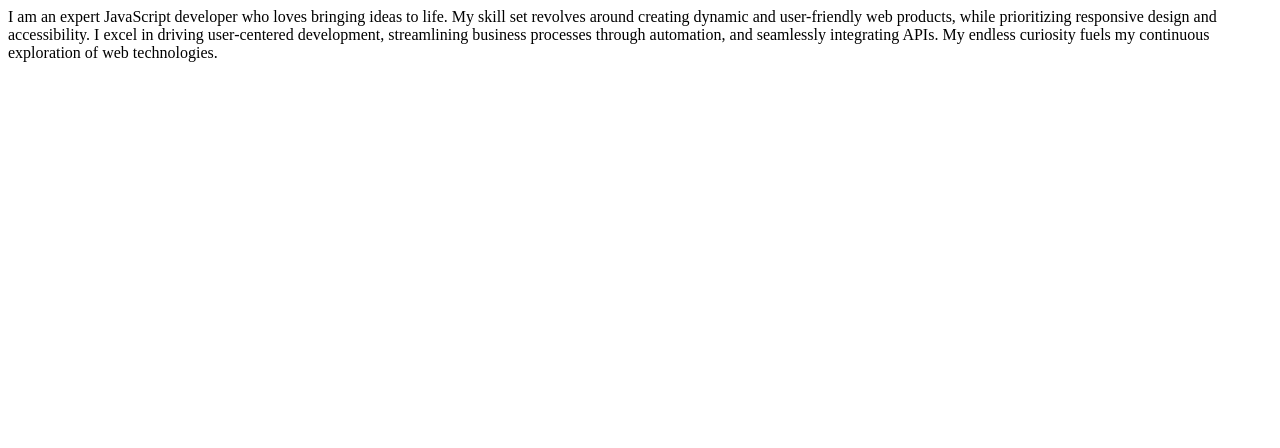
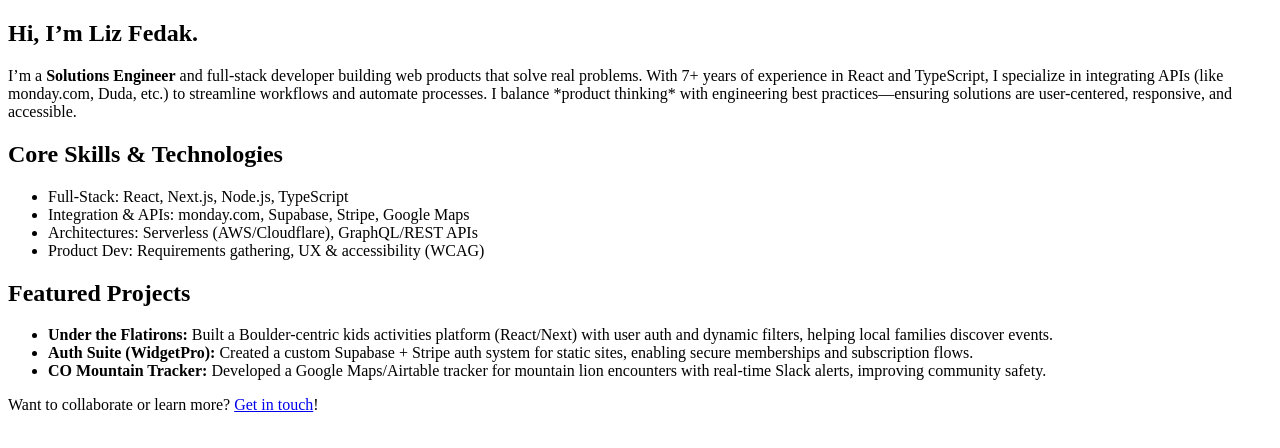
Before and after one commit to LizFedak/portfolio-nextjs, a Next.js app: page /about in a window 1280 px wide. Shown: the top 448 px of the page. Built offline with nearby package versions, Linux system fonts and the light colour scheme.

Commit message:
updated about page

```diff
--- a/pages/about.js
+++ b/pages/about.js
@@ -1,8 +1,41 @@
 import React from "react";
 
 
-export default function Page() {
-    return <div>
-        I am an expert JavaScript developer who loves bringing ideas to life. My skill set revolves around creating dynamic and user-friendly web products, while prioritizing responsive design and accessibility. I excel in driving user-centered development, streamlining business processes through automation, and seamlessly integrating APIs. My endless curiosity fuels my continuous exploration of web technologies.
-    </div>
+// About.js
+export default function About() {
+  return (
+    <main className="about-container">
+      <section className="intro">
+        <h1>Hi, I’m Liz Fedak<span className="dot">.</span></h1>
+        <p>
+          I’m a <strong>Solutions Engineer</strong> and full-stack developer building web products that solve real problems.
+          With 7+ years of experience in React and TypeScript, I specialize in integrating APIs (like monday.com, Duda, etc.) to streamline workflows and automate processes.
+          I balance *product thinking* with engineering best practices—ensuring solutions are user-centered, responsive, and accessible.
+        </p>
+      </section>
+
+      <section className="skills">
+        <h2>Core Skills & Technologies</h2>
+        <ul>
+          <li>Full-Stack: React, Next.js, Node.js, TypeScript</li>
+          <li>Integration & APIs: monday.com, Supabase, Stripe, Google Maps</li>
+          <li>Architectures: Serverless (AWS/Cloudflare), GraphQL/REST APIs</li>
+          <li>Product Dev: Requirements gathering, UX & accessibility (WCAG)</li>
+        </ul>
+      </section>
+
+      <section className="projects">
+        <h2>Featured Projects</h2>
+        <ul>
+          <li><strong>Under the Flatirons:</strong> Built a Boulder-centric kids activities platform (React/Next) with user auth and dynamic filters, helping local families discover events.</li>
+          <li><strong>Auth Suite (WidgetPro):</strong> Created a custom Supabase + Stripe auth system for static sites, enabling secure memberships and subscription flows.</li>
+          <li><strong>CO Mountain Tracker:</strong> Developed a Google Maps/Airtable tracker for mountain lion encounters with real-time Slack alerts, improving community safety.</li>
+        </ul>
+      </section>
+
+      <section className="contact-cta">
+        <p>Want to collaborate or learn more? <a href="mailto:liz@fedak.com">Get in touch</a>!</p>
+      </section>
+    </main>
+  );
 }
--- a/src/app/components/LatestWork.js
+++ b/src/app/components/LatestWork.js
@@ -32,7 +32,9 @@ export default function LatestProject({
     "Next.js",
     "Astro",
     "Supabase",
-    "Airtable",
+    "Airtable API",
+    "Airtable Scripts",
+    "Google Maps API",
     "Cloudflare Workers",
     "Vercel",
   ],
--- a/src/app/page.js
+++ b/src/app/page.js
@@ -23,6 +23,8 @@ export default function App() {
     <div className="xl:max-w-1120 lg:max-w-85 md:max-w-85 sm:max-w-85 xs:max-w-85 xxs:max-w-85 m-auto">
         <Headerbar user={user}/>
         <Headersection></Headersection>
+       <p style={{ fontStyle: "italic" }}> Here's what I'm working on lately:</p>
+       <br></br>
         <LatestWork></LatestWork>
         <Productlist list={products} title={"Products"}></Productlist>
         <Cardlist list={projects} title={"Projects"}></Cardlist>
```
